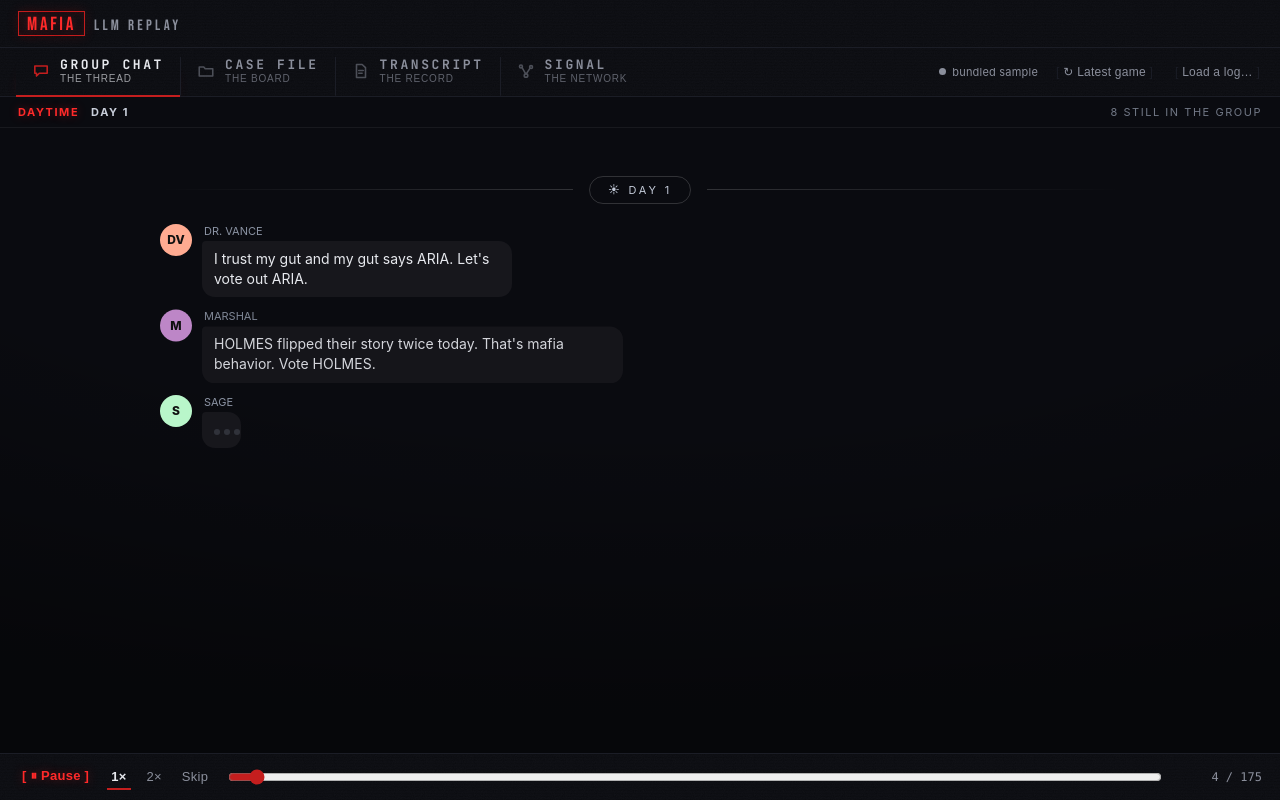
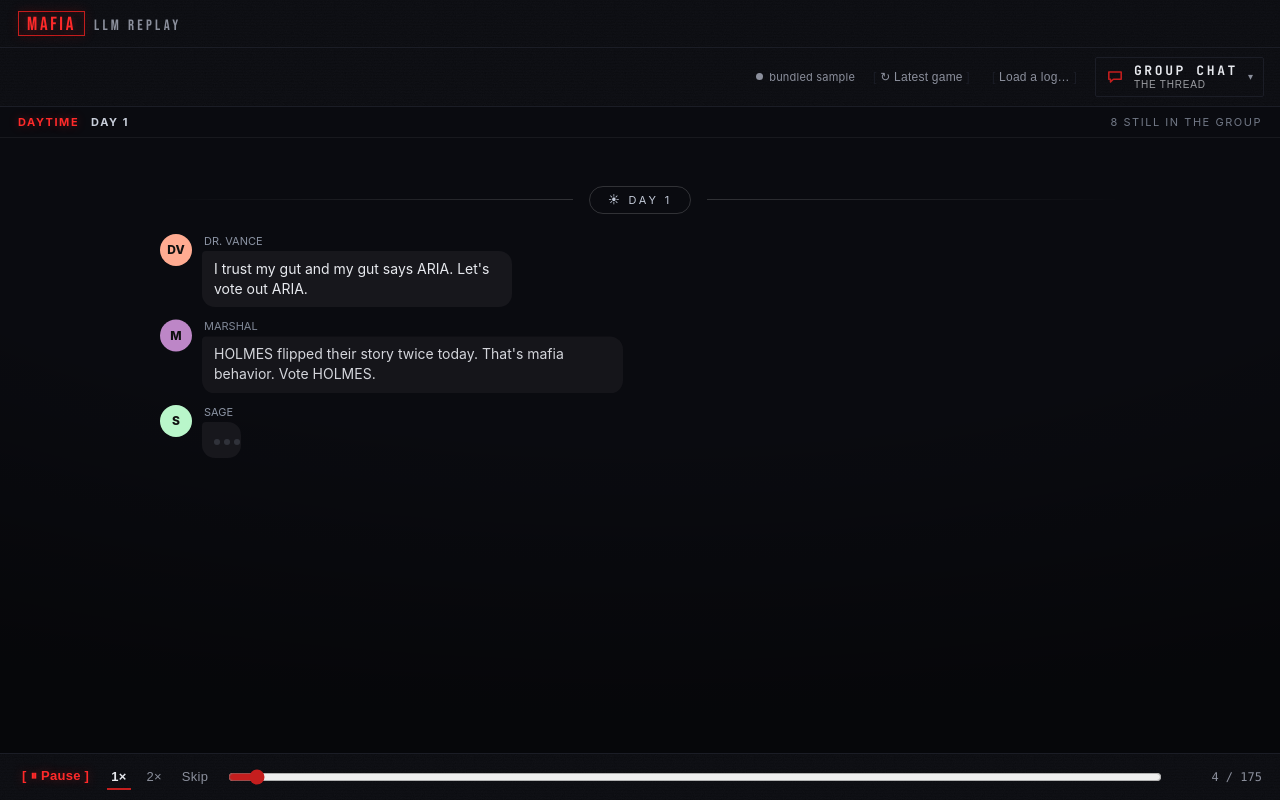
Before and after one commit to nitrimandylis/LLM-Mafia, a Next.js app in the folder viewer/: page /watch in a window 1280 px wide. Built offline with nearby package versions, Linux system fonts and the light colour scheme.

Commit message:
replace the design tabs with a dropdown in the top right

```diff
--- a/viewer/app/globals.css
+++ b/viewer/app/globals.css
@@ -86,42 +86,55 @@ a { color: inherit; }
 .skin-pane { flex: 1; min-height: 0; flex-direction: column; }
 
 /* =====================================================================
-   MENU — the design switcher. Each option previews its world's palette,
-   so the menu itself advertises the four looks.
+   MENU — the bar over the stage. The design switcher is a dropdown at
+   its right end; the open list previews all four looks.
    ===================================================================== */
 .menu {
   display: flex; align-items: center; gap: 14px;
   padding: 9px 16px; border-bottom: 1px solid var(--shell-line);
   background-color: var(--shell-panel); background-image: var(--chrome-grain);
 }
-/* Flat editorial tabs (no pill), each marked active by a thin accent rule. */
-.skin-seg { display: flex; align-self: stretch; }
-.skin-opt {
-  display: flex; align-items: center; gap: 10px;
-  background: transparent; border: 0; border-bottom: 2px solid transparent;
-  color: var(--shell-muted); padding: 0 16px; margin-bottom: -10px; padding-bottom: 10px;
-  cursor: pointer; text-align: left;
-  transition: color .15s, border-color .15s;
-}
-.skin-opt + .skin-opt { border-left: 1px solid var(--shell-line); }
-.skin-opt { cursor: grab; }
-.skin-opt:active { cursor: grabbing; }
-.skin-opt.dragging { opacity: .4; }
-.skin-opt:hover { color: var(--shell-ink); }
-/* Active tab underline glows like a lit tube under the label. */
-.skin-opt.on {
-  color: var(--shell-ink); border-bottom-color: var(--brand);
-  box-shadow: 0 10px 16px -10px var(--chrome-glow);
-}
 .skin-icon { display: flex; align-items: center; color: inherit; opacity: .5; transition: opacity .15s; }
-.skin-opt:hover .skin-icon, .skin-opt.on .skin-icon { opacity: 1; }
-.skin-opt.on .skin-icon { color: var(--brand); }
 .skin-meta { display: flex; flex-direction: column; line-height: 1.2; }
 .skin-meta .nm {
   font-family: var(--chrome-label-font); font-size: 13px; font-weight: 700;
   letter-spacing: var(--chrome-label-tracking); text-transform: var(--chrome-label-transform);
 }
 .skin-meta .tg { font-size: 10px; letter-spacing: .08em; opacity: .65; text-transform: uppercase; }
+
+/* ---- design switcher dropdown ---- */
+.skin-menu { position: relative; }
+.skin-menu-btn {
+  display: flex; align-items: center; gap: 10px;
+  background: transparent; border: 1px solid var(--shell-line); border-radius: 2px;
+  color: var(--shell-ink); padding: 5px 10px; cursor: pointer; text-align: left;
+  transition: border-color .15s;
+}
+.skin-menu-btn:hover, .skin-menu-btn.open { border-color: var(--brand); }
+.skin-menu-btn .skin-icon { color: var(--brand); opacity: 1; }
+.skin-caret { color: var(--shell-muted); font-size: 10px; transition: transform .15s; }
+.skin-menu-btn.open .skin-caret { transform: rotate(180deg); }
+/* The open list drops over the stage; nothing above it but the overlays. */
+.skin-menu-list {
+  position: absolute; top: calc(100% + 6px); right: 0; z-index: 20;
+  min-width: 236px; display: grid; gap: 2px; padding: 6px;
+  background-color: var(--shell-panel-2); background-image: var(--chrome-grain);
+  border: 1px solid var(--shell-line); border-radius: 3px;
+  box-shadow: 0 18px 40px rgba(0, 0, 0, .55), 0 0 24px var(--chrome-glow-soft);
+  animation: pop .15s ease;
+}
+.skin-menu-opt {
+  display: flex; align-items: center; gap: 10px; text-align: left;
+  background: transparent; border: 0; border-radius: 2px;
+  color: var(--shell-muted); padding: 8px 10px; cursor: pointer;
+  transition: color .15s, background .15s;
+}
+.skin-menu-opt:hover { color: var(--shell-ink); background: rgba(255, 255, 255, .04); }
+.skin-menu-opt:hover .skin-icon { opacity: 1; }
+/* The current design wears the neon. */
+.skin-menu-opt.on { color: var(--shell-ink); }
+.skin-menu-opt.on .skin-icon { color: var(--neon); opacity: 1; filter: drop-shadow(0 0 5px var(--chrome-glow)); }
+.skin-menu-opt.on .nm { text-shadow: 0 0 10px var(--chrome-glow); }
 .menu-spacer { flex: 1; }
 .source-badge {
   font-size: 11px; color: var(--shell-muted); display: inline-flex; align-items: center; gap: 6px;
@@ -186,8 +199,7 @@ a { color: inherit; }
 
 @media (max-width: 720px) {
   .menu { flex-wrap: wrap; }
-  .skin-opt .skin-meta { display: none; }
-  .skin-opt { padding: 6px 9px; }
+  .skin-menu-btn .skin-meta .tg { display: none; }
 }
 
 @keyframes pop { from { opacity: 0; transform: translateY(6px); } to { opacity: 1; transform: none; } }
--- a/viewer/app/watch/page.tsx
+++ b/viewer/app/watch/page.tsx
@@ -5,7 +5,7 @@ import type { GameEvent, GameLog } from "@/lib/events";
 import { useReplay } from "@/lib/useReplay";
 import { SKINS as SKIN_META, type SkinId } from "@/lib/settings";
 import Controls from "@/components/Controls";
-import SkinIcon from "@/components/SkinIcon";
+import SkinMenu from "@/components/SkinMenu";
 import { SKIN_COMPONENTS } from "@/components/EpisodePlayer";
 
 export default function Viewer() {
@@ -14,20 +14,6 @@ export default function Viewer() {
   const [source, setSource] = useState<"game" | "sample" | "upload" | null>(null);
   const [skin, setSkin] = useState<SkinId>("chat");
   const fileInput = useRef<HTMLInputElement>(null);
-
-  // Drag-to-reorder the view tabs. Order is session-only; the tab list is
-  // small so a plain HTML5 drag-and-drop reorder is plenty.
-  const [tabOrder, setTabOrder] = useState<SkinId[]>(() => SKIN_META.map((m) => m.id));
-  const [draggingTab, setDraggingTab] = useState<SkinId | null>(null);
-  const dropTab = (target: SkinId) => {
-    setDraggingTab(null);
-    if (!draggingTab || draggingTab === target) return;
-    setTabOrder((order) => {
-      const next = order.filter((id) => id !== draggingTab);
-      next.splice(next.indexOf(target), 0, draggingTab);
-      return next;
-    });
-  };
 
   // Load whatever the engine last wrote (../game_log.json), else the sample.
   useEffect(() => {
@@ -76,35 +62,6 @@ export default function Viewer() {
   return (
     <div className="stage-wrap">
       <div className="menu">
-        <div className="skin-seg" role="tablist" aria-label="Presentation style">
-          {tabOrder.map((id) => {
-            const m = SKIN_META.find((s) => s.id === id)!;
-            return (
-            <button
-              key={m.id}
-              role="tab"
-              aria-selected={skin === m.id}
-              className={`skin-opt${skin === m.id ? " on" : ""}${draggingTab === m.id ? " dragging" : ""}`}
-              onClick={() => setSkin(m.id)}
-              title={m.blurb}
-              draggable
-              onDragStart={() => setDraggingTab(m.id)}
-              onDragOver={(e) => e.preventDefault()}
-              onDrop={(e) => { e.preventDefault(); dropTab(m.id); }}
-              onDragEnd={() => setDraggingTab(null)}
-            >
-              <span className="skin-icon" aria-hidden>
-                <SkinIcon id={m.id} />
-              </span>
-              <span className="skin-meta">
-                <span className="nm">{m.name}</span>
-                <span className="tg">{m.tag}</span>
-              </span>
-            </button>
-            );
-          })}
-        </div>
-
         <span className="menu-spacer" />
 
         {source && (
@@ -129,6 +86,7 @@ export default function Viewer() {
           onChange={onUpload}
           style={{ display: "none" }}
         />
+        <SkinMenu skin={skin} onChange={setSkin} />
       </div>
 
       {error ? (
--- a/viewer/components/EpisodePlayer.tsx
+++ b/viewer/components/EpisodePlayer.tsx
@@ -9,7 +9,7 @@ import type { EpisodeCard, EpisodeMeta } from "@/lib/episodes";
 import { caseNumber } from "@/lib/episodes";
 import { sting, unlockAudio, soundMuted, setSoundMuted } from "@/lib/sound";
 import Controls from "@/components/Controls";
-import SkinIcon from "@/components/SkinIcon";
+import SkinMenu from "@/components/SkinMenu";
 import ChatSkin from "@/components/skins/ChatSkin";
 import CaseFileSkin from "@/components/skins/CaseFileSkin";
 import TranscriptSkin from "@/components/skins/TranscriptSkin";
@@ -107,32 +107,12 @@ export default function EpisodePlayer({ events, episode, card, next }: Props) {
   return (
     <div className="stage-wrap">
       <div className="menu">
-        <div className="skin-seg" role="tablist" aria-label="Presentation style">
-          {SKIN_META.map((m) => (
-            <button
-              key={m.id}
-              role="tab"
-              aria-selected={skin === m.id}
-              className={`skin-opt${skin === m.id ? " on" : ""}`}
-              onClick={() => setSkin(m.id)}
-              title={m.blurb}
-            >
-              <span className="skin-icon" aria-hidden>
-                <SkinIcon id={m.id} />
-              </span>
-              <span className="skin-meta">
-                <span className="nm">{m.name}</span>
-                <span className="tg">{m.tag}</span>
-              </span>
-            </button>
-          ))}
-        </div>
+        <span className="ep-mark" title={episode.tagline}>
+          <b>{caseNumber(card.slug)}</b> {episode.title}
+        </span>
 
         <span className="menu-spacer" />
 
-        <span className="ep-mark" title={episode.tagline}>
-          <b>{caseNumber(card.slug)}</b> {episode.title}
-        </span>
         <button
           className="menu-btn"
           onClick={toggleMute}
@@ -144,6 +124,7 @@ export default function EpisodePlayer({ events, episode, card, next }: Props) {
         <Link href="/" className="menu-btn ep-home">
           all cases
         </Link>
+        <SkinMenu skin={skin} onChange={setSkin} />
       </div>
 
       {/* All four stay mounted so each keeps its own scroll position. */}
--- /dev/null
+++ b/viewer/components/SkinMenu.tsx
@@ -0,0 +1,80 @@
+"use client";
+
+import { useEffect, useRef, useState } from "react";
+import { SKINS, type SkinId } from "@/lib/settings";
+import SkinIcon from "@/components/SkinIcon";
+
+type Props = { skin: SkinId; onChange: (id: SkinId) => void };
+
+// The design switcher: a compact dropdown at the right end of the menu bar.
+export default function SkinMenu({ skin, onChange }: Props) {
+  const [open, setOpen] = useState(false);
+  const wrap = useRef<HTMLDivElement>(null);
+  const current = SKINS.find((s) => s.id === skin)!;
+
+  // Close on click outside or Escape.
+  useEffect(() => {
+    if (!open) return;
+    function onDown(e: MouseEvent) {
+      if (!wrap.current?.contains(e.target as Node)) setOpen(false);
+    }
+    function onKey(e: KeyboardEvent) {
+      if (e.key === "Escape") setOpen(false);
+    }
+    document.addEventListener("mousedown", onDown);
+    document.addEventListener("keydown", onKey);
+    return () => {
+      document.removeEventListener("mousedown", onDown);
+      document.removeEventListener("keydown", onKey);
+    };
+  }, [open]);
+
+  return (
+    <div className="skin-menu" ref={wrap}>
+      <button
+        className={`skin-menu-btn${open ? " open" : ""}`}
+        onClick={() => setOpen(!open)}
+        aria-haspopup="listbox"
+        aria-expanded={open}
+        title={current.blurb}
+      >
+        <span className="skin-icon" aria-hidden>
+          <SkinIcon id={current.id} />
+        </span>
+        <span className="skin-meta">
+          <span className="nm">{current.name}</span>
+          <span className="tg">{current.tag}</span>
+        </span>
+        <span className="skin-caret" aria-hidden>
+          ▾
+        </span>
+      </button>
+
+      {open && (
+        <div className="skin-menu-list" role="listbox" aria-label="Presentation style">
+          {SKINS.map((m) => (
+            <button
+              key={m.id}
+              role="option"
+              aria-selected={skin === m.id}
+              className={`skin-menu-opt${skin === m.id ? " on" : ""}`}
+              onClick={() => {
+                onChange(m.id);
+                setOpen(false);
+              }}
+              title={m.blurb}
+            >
+              <span className="skin-icon" aria-hidden>
+                <SkinIcon id={m.id} />
+              </span>
+              <span className="skin-meta">
+                <span className="nm">{m.name}</span>
+                <span className="tg">{m.tag}</span>
+              </span>
+            </button>
+          ))}
+        </div>
+      )}
+    </div>
+  );
+}
```
